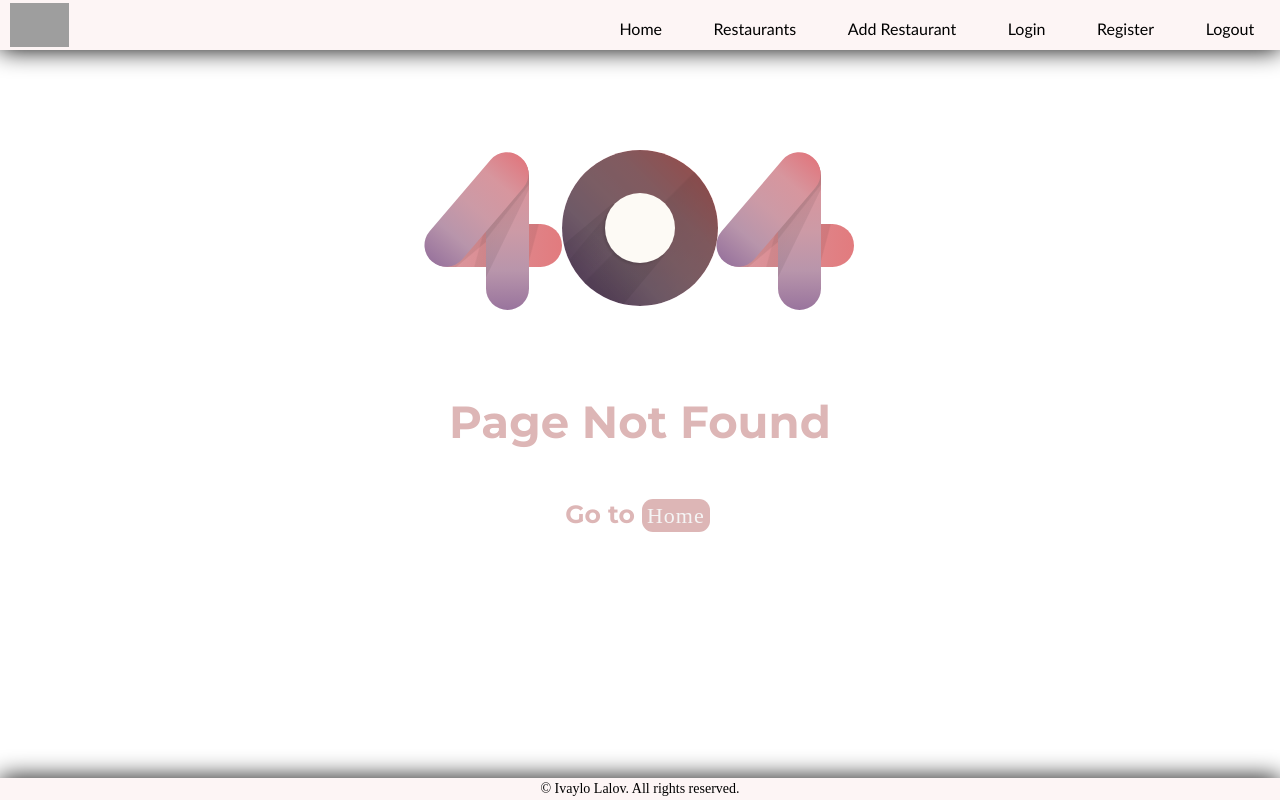
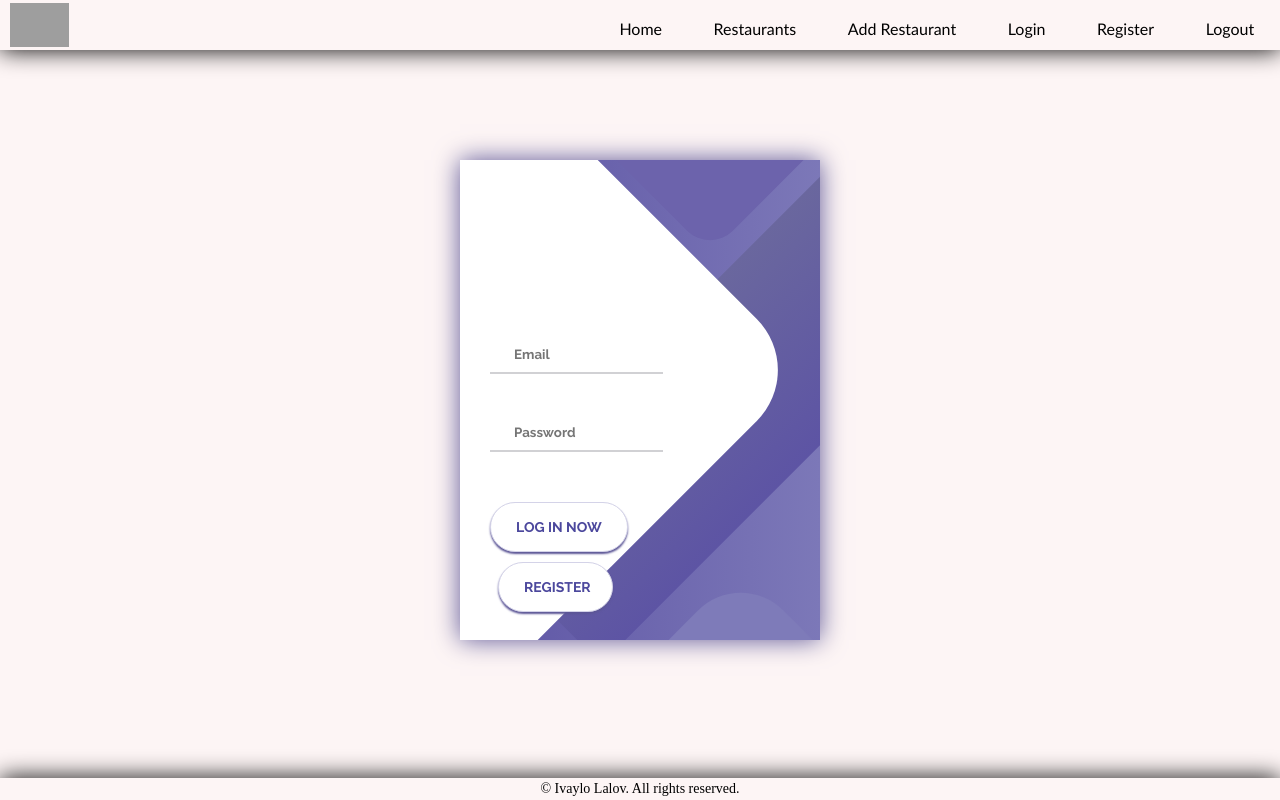
Before and after one commit to IvayloLalov/final-project, an Angular app: page /auth/login in a window 1280 px wide. Before the commit this address led to /404. Built offline with nearby package versions, Linux system fonts and the light colour scheme; grey boxes are pictures that could not be loaded.

Commit message:
add lazy loading in user module

```diff
--- a/src/app/app-routing.module.ts
+++ b/src/app/app-routing.module.ts
@@ -6,6 +6,10 @@ import { ErrorComponent } from './error/error.component';
 const routes: Routes = [
   { path: '', pathMatch: 'full', redirectTo: '/home' },
   { path: 'home', component: HomeComponent },
+  {
+    path: 'auth',
+    loadChildren: () => import('./user/user.module').then((m) => m.UserModule),
+  },
   { path: '**', redirectTo: '/404' },
   { path: '404', component: ErrorComponent },
 ];
--- a/src/app/core/header/header.component.html
+++ b/src/app/core/header/header.component.html
@@ -7,8 +7,8 @@
       <li><a routerLink="/home">Home</a></li>
       <li><a routerLink="/restaurants">Restaurants</a></li>
       <li><a routerLink="/add-restaurant">Add Restaurant</a></li>
-      <li><a routerLink="/login">Login</a></li>
-      <li><a routerLink="/register">Register</a></li>
+      <li><a routerLink="/auth/login">Login</a></li>
+      <li><a routerLink="/auth/register">Register</a></li>
       <li><a href="#">Logout</a></li>
     </ul>
   </nav>
--- a/src/app/user/login/login.component.html
+++ b/src/app/user/login/login.component.html
@@ -11,7 +11,7 @@
         <button class="button login__submit">
           <span class="button__text">Log In Now</span>
         </button>
-        <button class="button register__submit" routerLink="/register">
+        <button class="button register__submit" routerLink="/auth/register">
           <span class="button__text">Register</span>
         </button>
       </form>
--- a/src/app/user/register/register.component.html
+++ b/src/app/user/register/register.component.html
@@ -17,7 +17,7 @@
         <button class="button register__submit">
           <span class="button__text">Register Now</span>
         </button>
-        <button class="button login__submit" routerLink="/login">
+        <button class="button login__submit" routerLink="/auth/login">
           <span class="button__text">Log In</span>
         </button>
       </form>
--- /dev/null
+++ b/src/environments/environment.development.ts
@@ -0,0 +1,4 @@
+export const environment = {
+  dataUrl: 'http://localhost:3030/data',
+  userUrl: 'http://localhost:3030/user',
+};
```
